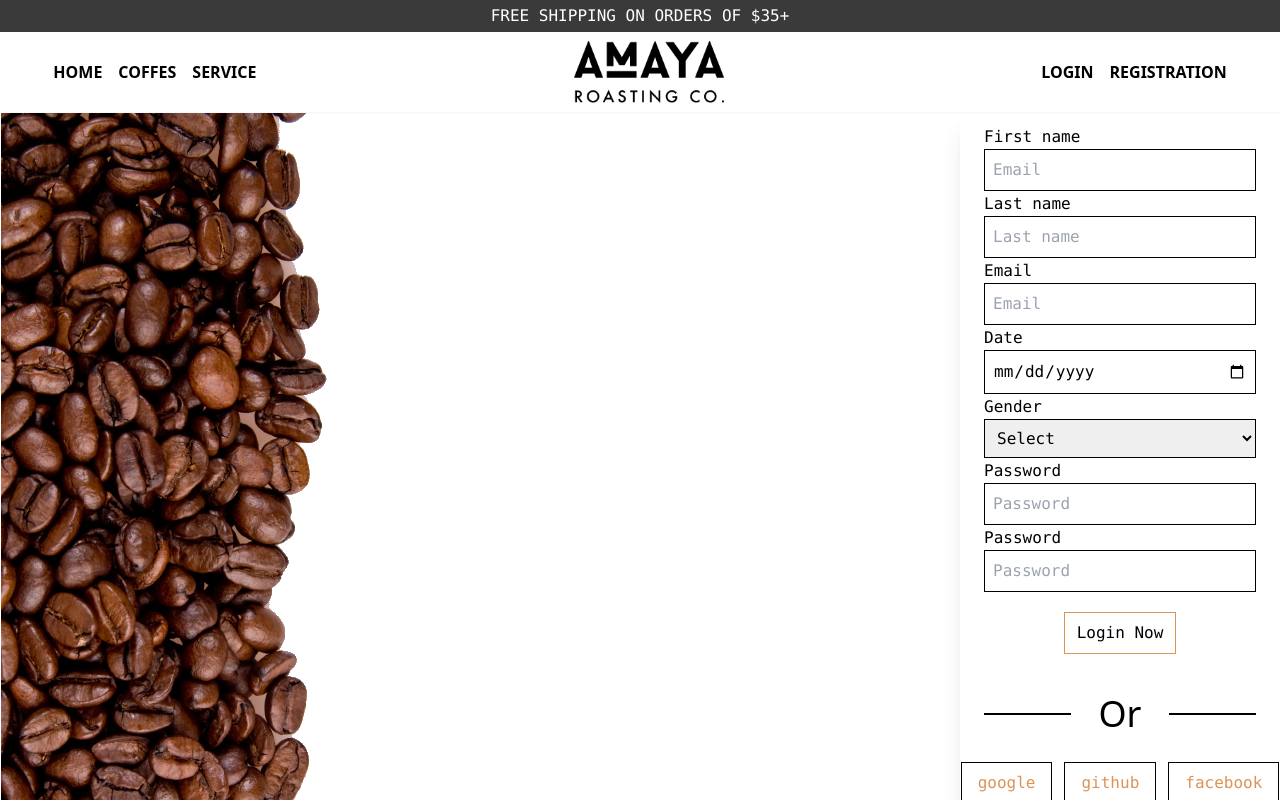
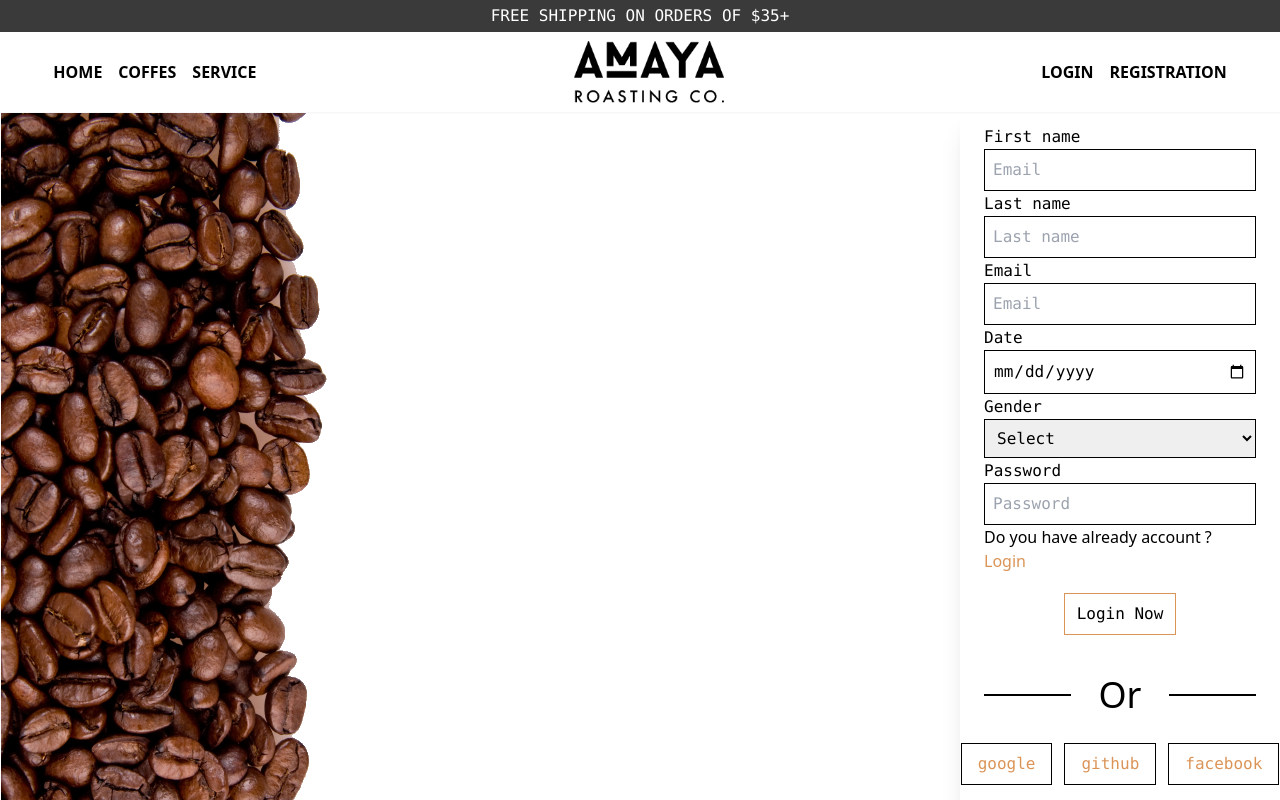
Before and after one commit to detectiveseo/Coffe-shop, a React (Vite) app: page /registration in a window 1280 px wide. Shown: the top 800 px of the page. Built offline with nearby package versions, Linux system fonts and the light colour scheme.

Commit message:
toggle fixed

```diff
--- a/src/Components/Pages/Account/LoginPage/Login.jsx
+++ b/src/Components/Pages/Account/LoginPage/Login.jsx
@@ -1,4 +1,5 @@
 import React from 'react';
+import { Link } from 'react-router-dom';
 import loginImage from '../../../../img/login.png'
 
 const Login = () => {
@@ -29,12 +30,14 @@ const Login = () => {
                                 required
                                 className='border p-2 w-full' />
                         </label>
+                        <p>Do you have already account ? <Link className='text-colors-accent' to="/registration">Registration</Link></p>
                         <div className='text-center mt-5'>
                             <input
                                 type="submit"
                                 value="Login Now"
                                 className='btn border border-colors-accent py-2 px-3 font-mono' />
                         </div>
+
                     </form>
                     <div className='flex justify-center items-center mt-10'>
                         <hr  className='border border-t-10 w-full'/>
--- a/src/Components/Pages/Account/RegistrationPage/Registration.jsx
+++ b/src/Components/Pages/Account/RegistrationPage/Registration.jsx
@@ -1,4 +1,5 @@
 import React from 'react';
+import { Link } from 'react-router-dom';
 import registrationImage from '../../../../img/registration.png'
 
 const Registration = () => {
@@ -79,18 +80,7 @@ const Registration = () => {
                                 required
                                 className='border p-2 w-full' />
                         </label>
-
-                        <label
-                            className='font-mono'
-                            htmlFor="email">Password
-                            <input
-                                type='Password'
-                                name='email'
-                                placeholder="Password"
-                                id='email'
-                                required
-                                className='border p-2 w-full' />
-                        </label>
+                        <p>Do you have already account ? <Link className='text-colors-accent' to="/login">Login</Link></p>
 
                         <div className='text-center mt-5'>
                             <input
@@ -98,6 +88,7 @@ const Registration = () => {
                                 value="Login Now"
                                 className='btn border border-colors-accent py-2 px-3 font-mono' />
                         </div>
+
                     </form>
                     <div className='flex justify-center items-center mt-10'>
                         <hr className='border border-t-10 w-full' />
```
Also changed, not shown: src/img/sectionCoffe.png (added).
